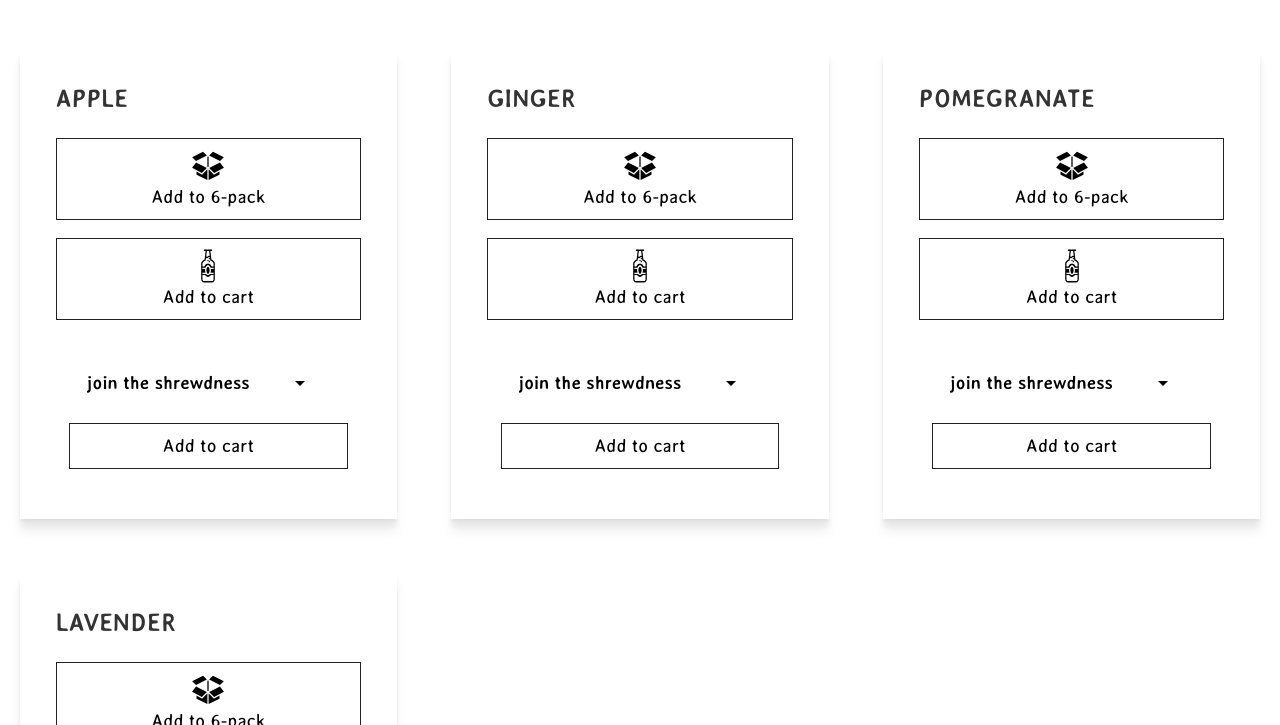
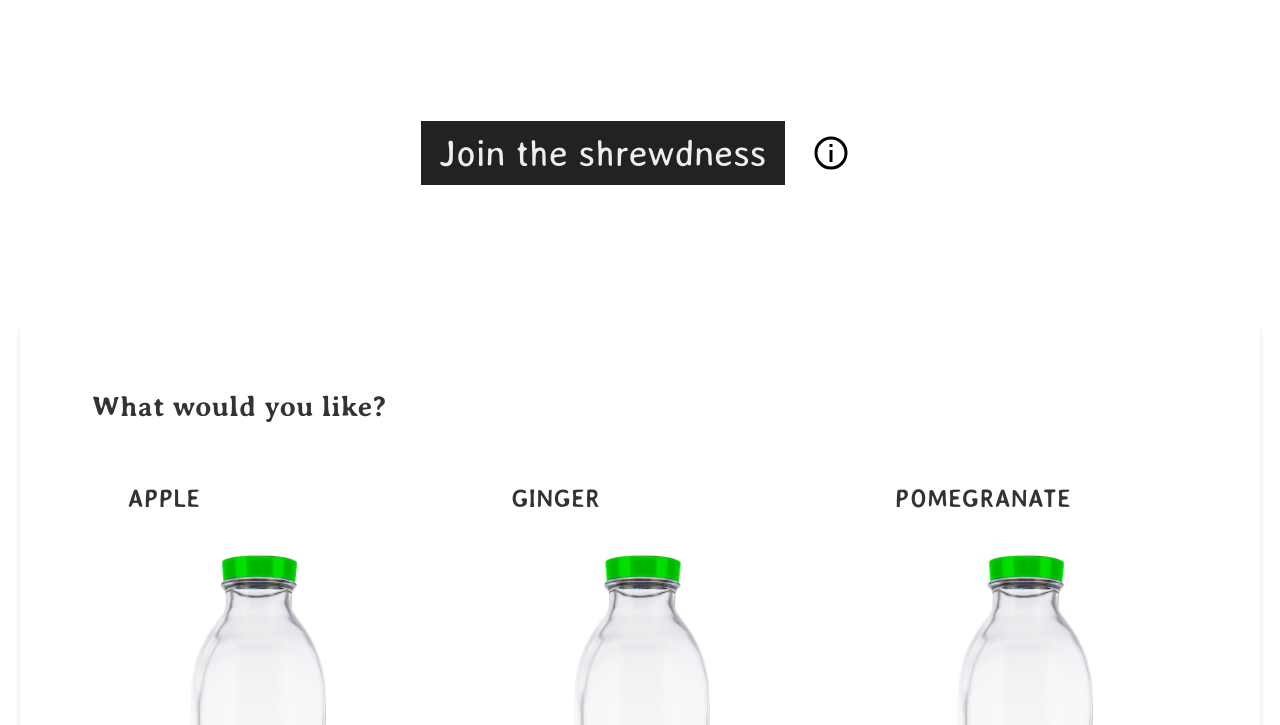
Before and after one commit to mkhbragg/the-fermenting-ape, a Gatsby site: page / in a window 1280 px wide. Shown: the part 75-800 px from the top of the page. Built offline with nearby package versions, Linux system fonts and the light colour scheme; Gatsby itself is replaced by a stand-in of ours.

Commit message:
WIP changes to layout

```diff
--- a/src/components/Button.js
+++ b/src/components/Button.js
@@ -2,20 +2,48 @@ import styled from '@emotion/styled'
 
 export const Button = styled.button(props => ({
   alignItems: 'center',
-  backgroundColor: 'transparent',
+  backgroundColor: props.filled ? '#222' : 'transparent',
   border: props.noBorder? '1px solid transparent': '1px solid #222',
+  color: props.filled ? '#eee' : '#222',
   cursor: props.disabled ? 'no-drop': 'pointer',
   display: 'grid',
   fontFamily: 'AveriaSans',
+  fontSize: props.big ? `2rem` : `1rem`,
   gridTemplateRows: props.grid ? '2rem 1fr' : '',
   gridTemplateColumns: props.grid ? 'auto' : '',
   justifyItems: 'center',
   justifyContent: 'center',
-  padding: `0.5rem`,
+  padding: props.big ? `1rem` : `0.5rem`,
   ['&:focus']: {
-    borderBottom: '4px solid #222',
+    '-webkit-box-shadow': props.filled ? `0px 5px 0px 0px #7ba9dc` : `0px 5px 0px 0px #222`,
+    boxShadow: props.filled ? `0px 5px 0px 0px #7ba9dc` : `0px 5px 0px 0px #222`,
   },
   ['&:hover']: {
-    backgroundColor: 'rgba(34, 34, 34, 0.03)',
+    backgroundColor: props.filled ? 'transparent' : 'rgba(34, 34, 34, 0.03)',
+    color: '#222',
   },
 }))
+
+export const SubmitButton = styled.input(props => ({
+  alignItems: 'center',
+  backgroundColor: props.filled ? '#222' : 'transparent',
+  border: props.noBorder? '1px solid transparent': '1px solid #222',
+  color: props.filled ? '#eee' : '#222',
+  cursor: props.disabled ? 'no-drop': 'pointer',
+  display: 'grid',
+  fontFamily: 'AveriaSans',
+  fontSize: props.big ? `2rem` : `1rem`,
+  gridTemplateRows: props.grid ? '2rem 1fr' : '',
+  gridTemplateColumns: props.grid ? 'auto' : '',
+  justifyItems: 'center',
+  justifyContent: 'center',
+  padding: props.big ? `1rem` : `0.5rem`,
+  ['&:focus']: {
+    '-webkit-box-shadow': props.filled ? `0px 5px 0px 0px #7ba9dc` : `0px 5px 0px 0px #222`,
+    boxShadow: props.filled ? `0px 5px 0px 0px #7ba9dc` : `0px 5px 0px 0px #222`,
+  },
+  ['&:hover']: {
+    backgroundColor: props.filled ? 'transparent' : 'rgba(34, 34, 34, 0.03)',
+    color: '#222',
+  },
+}))
--- /dev/null
+++ b/src/components/Frequency.js
@@ -0,0 +1,32 @@
+import React from "react"
+import styled from '@emotion/styled'
+import { RiCalendar2Line, RiCalendarEventLine, RiCalendarTodoLine } from 'react-icons/ri'
+
+import { Button } from './Button'
+
+const Frequency = ({ }) => {
+
+  return (
+    <Container>
+      <h2>How often would you like it?</h2>
+      <Grid cols={3}>
+        <Button style={{padding: `2rem`}} noBorder><RiCalendar2Line size='4em' />Weekly</Button>
+        <Button style={{padding: `2rem`}} noBorder><RiCalendarTodoLine size='4em' />Every other week</Button>
+        <Button style={{padding: `2rem`}} noBorder><RiCalendarEventLine size='4em' />Monthly</Button>
+      </Grid>
+    </Container>
+  )
+}
+
+const Container = styled.div({
+  margin: `4rem 0`,
+})
+
+const Grid = styled.div(props => ({
+  alignItems: `center`,
+  display: `grid`,
+  gridColumnGap: `1rem`,
+  gridTemplateColumns: `repeat(${props.cols}, auto)`,
+}))
+
+export default Frequency
--- a/src/components/Products.js
+++ b/src/components/Products.js
@@ -6,19 +6,22 @@ import ProductCard from "./Products/ProductCard"
 const Products = ({ }) => {
 
   return (
+    <>
+      <h2>What would you like?</h2>
       <ProductList>
           <ProductCard flavor='apple' />
           <ProductCard flavor='ginger' />
           <ProductCard flavor='pomegranate' />
           <ProductCard flavor='lavender' />
       </ProductList>
+    </>
   )
 }
 
 const ProductList = styled.div({
   display: `grid`,
   gridGap: `3rem`,
-  gridTemplateColumns: `repeat(auto-fit, minmax(350px, 1fr))`
+  gridTemplateColumns: `repeat(auto-fit, minmax(240px, 1fr))`
 })
 
 export default Products
--- a/src/components/Products/ProductCard.js
+++ b/src/components/Products/ProductCard.js
@@ -1,6 +1,6 @@
 import React from "react"
 import styled from '@emotion/styled'
-import { GiBeerBottle, GiCardboardBox } from 'react-icons/gi'
+import { Link } from "gatsby"
 
 import Image from "../image"
 import { Button } from "../Button"
@@ -11,8 +11,18 @@ const ProductCard = ({ flavor }) => {
   return (
     <Container>
         {/* <Image filename={`${flavor}-logo.svg`} alt={`chiimpanzee resting chin on fist with thoughtful expression with ${flavor} in background`} /> */}
-        <h3>{flavor.toUpperCase()}</h3>
-        <Column>
+        <Card>
+          <Front>
+            <h3>{flavor.toUpperCase()}</h3>
+            <Image filename={`empty-bottle.png`} alt={`empty glass bottle`} />
+            <Button filled style={{width: '100%'}}>Select</Button>
+            <Button style={{width: '100%'}}>Learn more</Button>
+          </Front>
+          <Back>
+            More information about {flavor}
+          </Back>
+        </Card>
+        {/* <Column>
           <Button grid><GiCardboardBox size='2em' />Add to 6-pack</Button>
           <Button grid><GiBeerBottle size='2em' />Add to cart</Button>
           <Box>
@@ -26,21 +36,36 @@ const ProductCard = ({ flavor }) => {
               <Button>Add to cart</Button>
             </Grid>
           </Box>
-        </Column>
+        </Column> */}
     </Container>
   )
 }
+
+const Back = styled.div({
+  // position: `absolute`,
+  backfaceVisibility: `hidden`,
+  transform: `rotateY(180deg)`,
+})
 
 const Box = styled.div({
   // border: `1px solid rgba(34, 34, 34, 0.2)`,
   padding: `0.75rem`,
 })
 
+const Card = styled.div({
+  position: `relative`,
+})
+
 const Container = styled.div({
+  // position: `relative`,
+  // transformStyle: `preserve-3d`,
+  // transition: `transform 0.8s cubic-bezier(0.175, 0.885, 0.32, 1.275)`,
+  // ['-webkit-box-shadow']: `0 6px 16px rgba(0,0,0,0.15)`,
+  // boxShadow: `0 6px 16px rgba(0,0,0,0.15)`,
+  // border: `1px solid #eee`,
+  // boxShadow: `0 2.8px 2.2px rgba(0, 0, 0, 0.034), 0 6.7px 5.3px rgba(0, 0, 0, 0.048)`,
   display: 'grid',
   gridTemplateColumns: 'auto',
-  backgroundColor: `white`,
-  boxShadow: `0 2.8px 2.2px rgba(0, 0, 0, 0.034), 0 6.7px 5.3px rgba(0, 0, 0, 0.048), 0 12.5px 10px rgba(0, 0, 0, 0.06)`,
   padding: `2rem`,
 })
 
@@ -52,6 +77,11 @@ const Column = styled.div({
   rowGap: '1rem',
 })
 
+const Front = styled.div({
+  // position: `absolute`,
+  backfaceVisibility: `hidden`,
+})
+
 const Grid = styled.div({
   display: `grid`,
   gridRowGap: `0.5rem`,
@@ -60,6 +90,10 @@ const Grid = styled.div({
 
 const Label = styled.label({
   fontFamily: 'AveriaSans'
+})
+
+const LinkView = styled(Link)({
+
 })
 
 const Select = styled.select({
--- a/src/components/layout.css
+++ b/src/components/layout.css
@@ -271,9 +271,8 @@ h2 {
   padding-top: 0;
   margin-bottom: 1.45rem;
   color: inherit;
-  font-family: -apple-system, BlinkMacSystemFont, Segoe UI, Roboto, Oxygen,
-    Ubuntu, Cantarell, Fira Sans, Droid Sans, Helvetica Neue, sans-serif;
-  font-weight: bold;
+  font-family: AveriaSerif;
+  font-weight: 700;
   text-rendering: optimizeLegibility;
   font-size: 1.62671rem;
   line-height: 1.1;
--- a/src/pages/index.js
+++ b/src/pages/index.js
@@ -1,17 +1,65 @@
 import React from "react"
 import { Link } from "gatsby"
+import styled from '@emotion/styled'
+import { GrCircleInformation } from 'react-icons/gr'
 
 import Layout from "../components/layout"
 import Image from "../components/image"
 import SEO from "../components/seo"
 import Products from "../components/Products"
+import Frequency from "../components/Frequency"
+import { Button, SubmitButton } from '../components/Button'
 
 const IndexPage = () => (
-  <Layout style={{backgroundColor: '#EEF2F7'}}>
+  <Layout>
     <SEO title="Home" />
-    <Products />
+    <Centered>
+      <Form>
+        <Grid cols={2}>
+          <LinkView to="/join/"><SubmitButton type="submit" filled big value='Join the shrewdness'></SubmitButton></LinkView>
+          <Button noBorder><GrCircleInformation size='2em' alt="what's a shrewdness?" title="what's a shrewdness?" /></Button>
+        </Grid>
+      </Form>
+    </Centered>
+    <Container>
+      <Products />
+      <Frequency />
+      <Centered>
+        <Link to="/join/"><Button filled big>Join the shrewdness</Button></Link>
+      </Centered>
+    </Container>
     <Image filename='generic-logo.svg' alt='chiimpanzee resting chin on fist with thoughtful expression' />
   </Layout>
 )
 
+const Centered = styled.div({
+  display: 'grid',
+  justifyContent: 'center',
+  justifyItems: `center`,
+  padding: '4rem 0 6rem 0',
+})
+
+const Container = styled.div({
+  backgroundColor: `white`,
+  borderRadius: `5px`,
+  boxShadow: `0 2.8px 2.2px rgba(0, 0, 0, 0.034), 0 6.7px 5.3px rgba(0, 0, 0, 0.048), 0 12.5px 10px rgba(0, 0, 0, 0.06)`,
+  padding: `4rem`,
+})
+
+const Form = styled.form({
+  fontFamily: `AveriaSans`,
+  textAlign: 'center',
+})
+
+const Grid = styled.div(props => ({
+  alignItems: `center`,
+  display: `grid`,
+  gridColumnGap: `1rem`,
+  gridTemplateColumns: `repeat(${props.cols}, auto)`,
+}))
+
+const LinkView = styled(Link)({
+  textDecoration: `none`,
+})
+
 export default IndexPage
```
Also changed, not shown: src/pages/join.js (added, +16 -0 lines), src/images/empty-bottle.png (added). Lines whose indentation alone changed are shown as unchanged.
